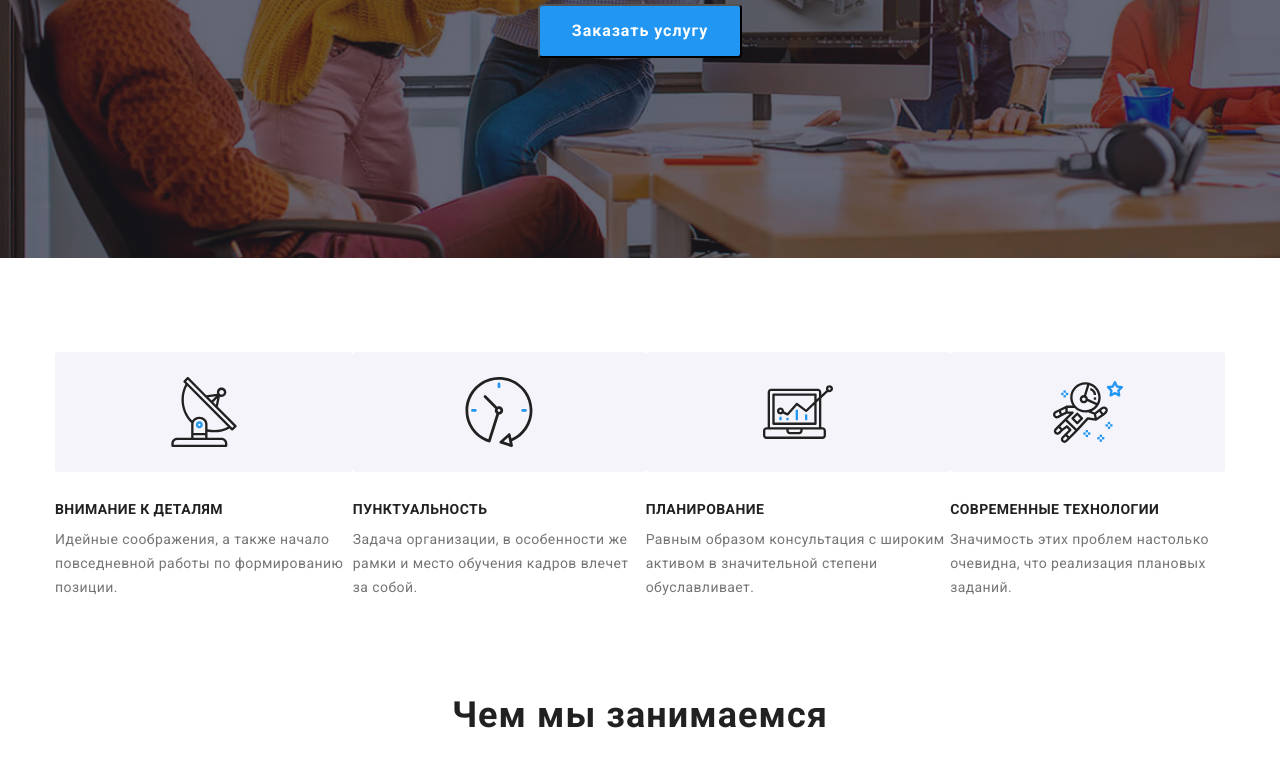
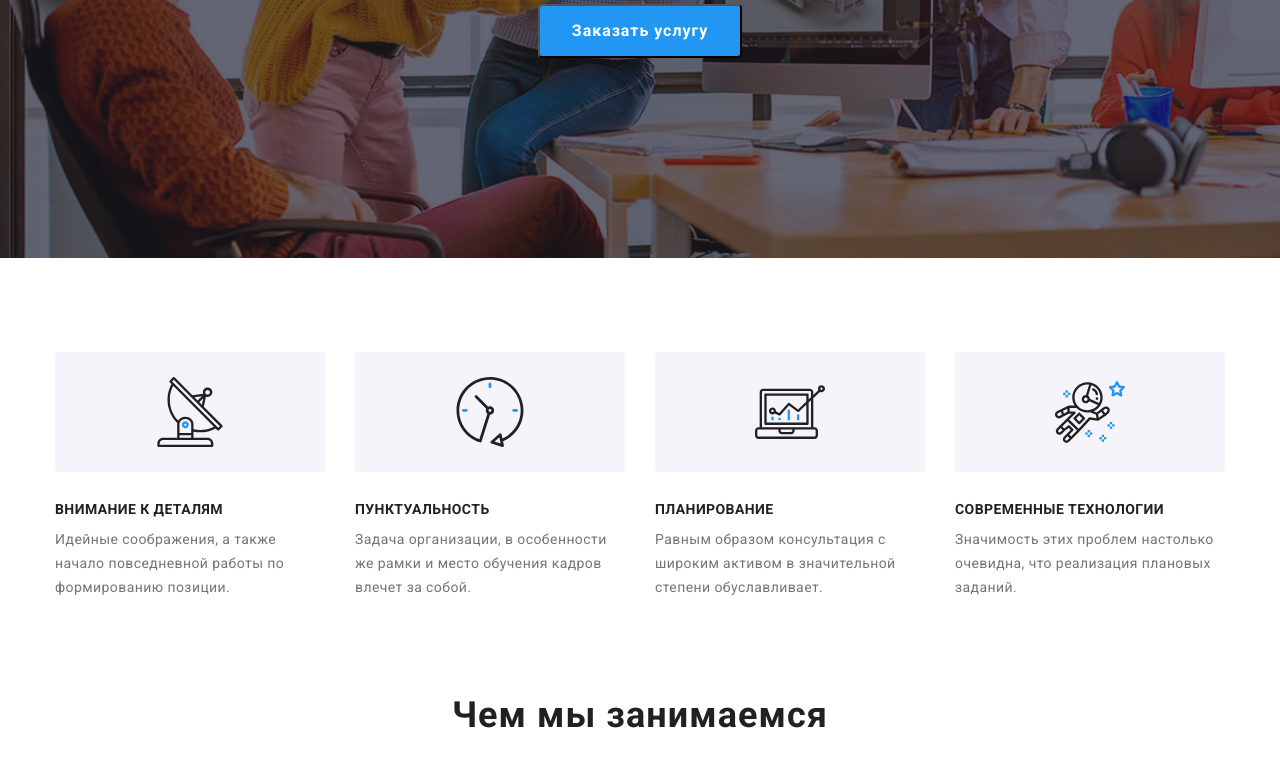
Before and after one commit to grotskiy/goit-markup-hw-07, a plain HTML site: page index.html in a window 1280 px wide. Shown: the part 429-1212 px from the top of the page. Drawn offline with nearby package versions, Linux system fonts and the light colour scheme.

Commit message:
detail bem

```diff
--- a/index.html
+++ b/index.html
@@ -64,7 +64,7 @@
             <div class="detail-section-list container">
                 <h2 hidden>Преимущества</h2>
                 <ul class="detail-ul list">
-                    <li class="detail__list">
+                    <li class="detail-list">
                         <div class="detail-cont"> <svg class="detail-icon">
                                 <use href="./images/sprite.svg#icon-antenna"></use>
                             </svg> </div>
@@ -72,7 +72,7 @@
                         <p class="detail-desc">Идейные соображения, а также начало повседневной работы по формированию
                             позиции.</p>
                     </li>
-                    <li class="detail__list">
+                    <li class="detail-list">
                         <div class="detail-cont"> <svg class="detail-icon">
                                 <use href="./images/sprite.svg#icon-clock"></use>
                             </svg> </div>
@@ -81,7 +81,7 @@
                             за
                             собой.</p>
                     </li>
-                    <li class="detail__list">
+                    <li class="detail-list">
                         <div class="detail-cont"> <svg class="detail-icon">
                                 <use href="./images/sprite.svg#icon-diagram"></use>
                             </svg> </div>
@@ -89,7 +89,7 @@
                         <p class="detail-desc">Равным образом консультация с широким активом в значительной степени
                             обуславливает.</p>
                     </li>
-                    <li class="detail__list">
+                    <li class="detail-list">
                         <div class="detail-cont"> <svg class="detail-icon">
                                 <use href="./images/sprite.svg#icon-astronaut"></use>
                             </svg> </div>
--- a/sass/layout/_detail.scss
+++ b/sass/layout/_detail.scss
@@ -8,7 +8,7 @@
     justify-content: space-between;
   }
 
-  .detail__list {
+  .detail-list {
     width: 270px;
   }
 
```
